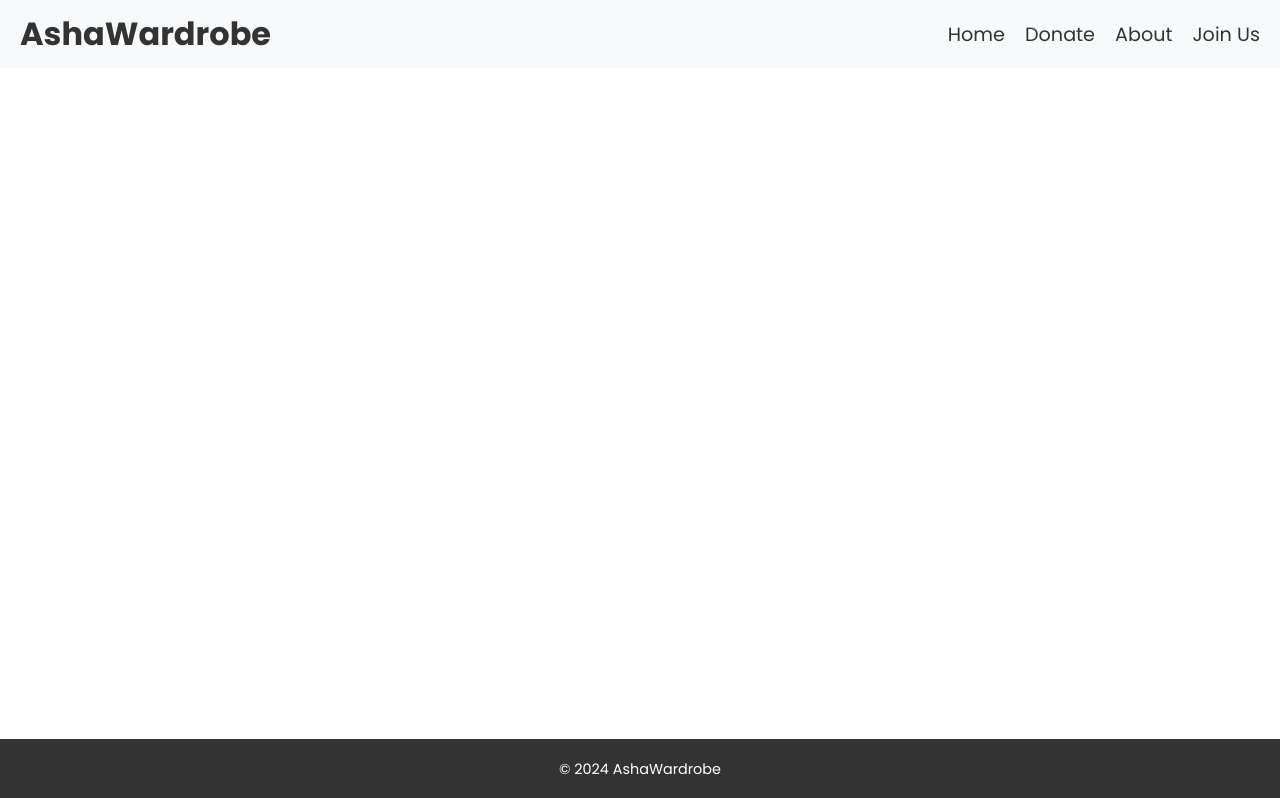
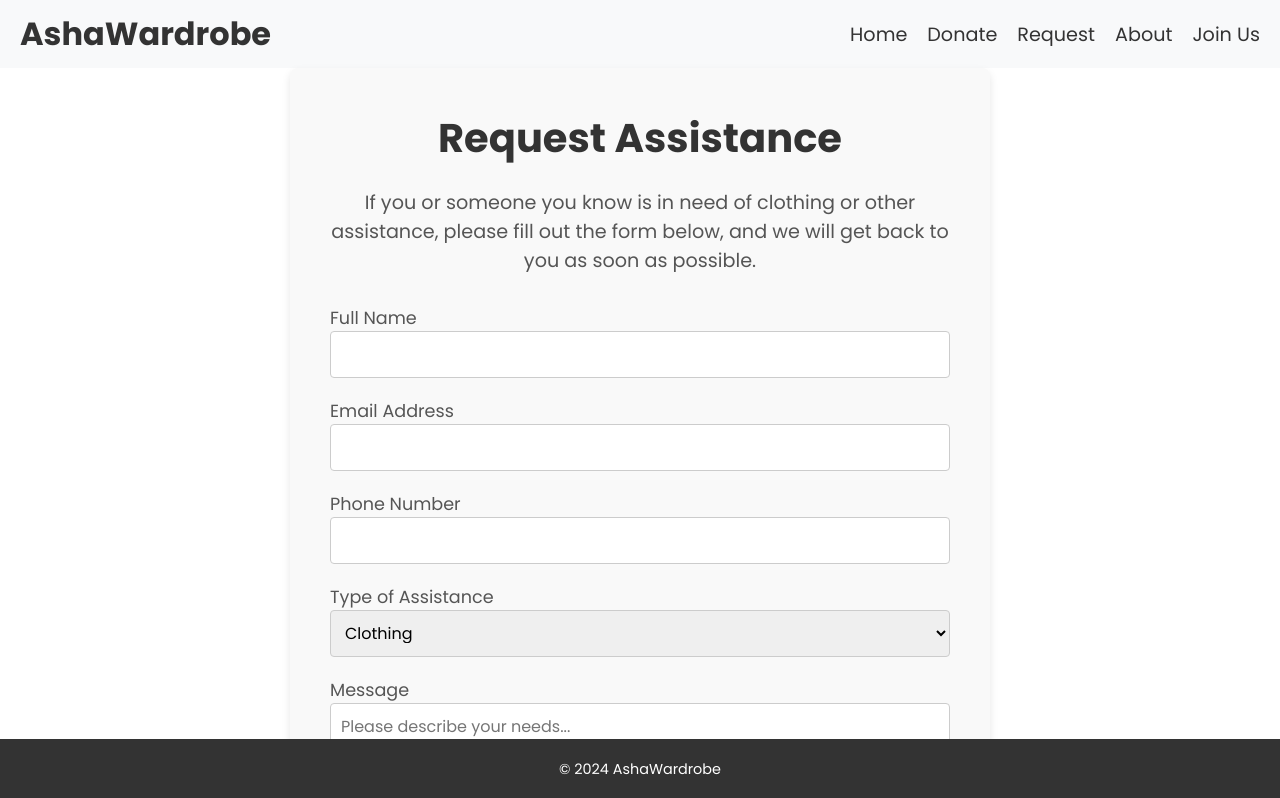
Before and after one commit to Gatsu-7/AshaWardrobe_frontend, a React (Create React App) app: page /request in a window 1280 px wide. Shown: the top 798 px of the page. Built offline with nearby package versions, Linux system fonts and the light colour scheme.

Commit message:
request added

```diff
--- a/src/App.js
+++ b/src/App.js
@@ -9,6 +9,7 @@ import "./App.css";
 import Joinus from "./pages/Joinus";
 import VolunteerProgram from "./pages/Volunteer";
 import DonationGuidelines from "./pages/Donation";
+import RequestAssistance from "./pages/Request";
 const App = () => (
   <Router>
     <div className="app">
@@ -17,6 +18,8 @@ const App = () => (
         <Routes>
           <Route path="/" element={<Home />} />
           <Route path="/donate" element={<DonationGuidelines />} />
+          <Route path="/request" element={<RequestAssistance />} />
+
           <Route path="/about" element={<About />} />
           {/* <Route path="/joinus" element={<Joinus />} /> */}
           <Route path="/joinus" element={<VolunteerProgram />} />
--- a/src/components/Header.js
+++ b/src/components/Header.js
@@ -23,6 +23,9 @@ const Header = () => {
             <Link to="/donate">Donate</Link>
           </li>
           <li>
+            <Link to="/request">Request</Link>
+          </li>
+          <li>
             <Link to="/about">About</Link>
           </li>
           <li>
--- a/src/pages/Donate.js
+++ b/src/pages/Donate.js
@@ -98,6 +98,8 @@ const API_URL = process.env.REACT_APP_API_URL;
 // console.log(API_URL);
 
 const Donate = () => {
+  const [submitted, setSubmitted] = useState(false);
+
   const [formData, setFormData] = useState({
     name: "",
     email: "",
@@ -140,6 +142,7 @@ const Donate = () => {
         console.error("Error during submission:", error);
         alert("Failed to submit donation. Please try again later.");
       });
+    setSubmitted(true);
   };
 
   return (
@@ -148,6 +151,13 @@ const Donate = () => {
       <p className="donate-description">
         Help others by donating your used clothes.
       </p>
+
+      {submitted ? (
+        <div className="thank-you-message">
+          <h2>Thank you for your request!</h2>
+          <p>We have received your application and will contact you shortly.</p>
+        </div>
+      ) : (
         <form className="donate-form" onSubmit={handleSubmit}>
           {/* <label className="donate-label">Name:</label> */}
           <input
@@ -195,6 +205,7 @@ const Donate = () => {
             Donate
           </button>
         </form>
+      )}
     </div>
   );
 };
--- /dev/null
+++ b/src/pages/Request.js
@@ -0,0 +1,137 @@
+import React, { useState } from "react";
+import "./RequestAssistance.css";
+
+const API_URL = process.env.REACT_APP_API_URL;
+
+const RequestAssistance = () => {
+  const initialFormData = {
+    name: "",
+    email: "",
+    phone: "",
+    assistanceType: "clothing",
+    message: "",
+  };
+
+  const [formData, setFormData] = useState(initialFormData);
+  const [submitted, setSubmitted] = useState(false);
+
+  const handleChange = (e) => {
+    setFormData({ ...formData, [e.target.name]: e.target.value });
+  };
+
+  const handleSubmit = (e) => {
+    e.preventDefault();
+    fetch(`${API_URL}api/request`, {
+      method: "POST",
+      headers: {
+        "Content-Type": "application/json",
+      },
+      body: JSON.stringify(formData),
+    })
+      .then((response) => response.json())
+      .then((data) => {
+        console.log(data);
+        alert("Application submitted successfully!");
+        setFormData(initialFormData); // Reset form fields
+      })
+      .catch((error) => {
+        console.error(error);
+        alert("Failed to submit application");
+      });
+    console.log(formData);
+    setSubmitted(true);
+  };
+
+  return (
+    <div className="request-assistance-section">
+      <h1 className="request-title">Request Assistance</h1>
+      <p className="request-description">
+        If you or someone you know is in need of clothing or other assistance,
+        please fill out the form below, and we will get back to you as soon as
+        possible.
+      </p>
+
+      {submitted ? (
+        <div className="thank-you-message">
+          <h2>Thank you for your request!</h2>
+          <p>We have received your application and will contact you shortly.</p>
+        </div>
+      ) : (
+        <form className="request-form" onSubmit={handleSubmit}>
+          <label htmlFor="name" className="form-label">
+            Full Name
+          </label>
+          <input
+            type="text"
+            id="name"
+            name="name"
+            value={formData.name}
+            onChange={handleChange}
+            className="form-input"
+            required
+          />
+
+          <label htmlFor="email" className="form-label">
+            Email Address
+          </label>
+          <input
+            type="email"
+            id="email"
+            name="email"
+            value={formData.email}
+            onChange={handleChange}
+            className="form-input"
+            required
+          />
+
+          <label htmlFor="phone" className="form-label">
+            Phone Number
+          </label>
+          <input
+            type="tel"
+            id="phone"
+            name="phone"
+            value={formData.phone}
+            onChange={handleChange}
+            className="form-input"
+          />
+
+          <label htmlFor="assistanceType" className="form-label">
+            Type of Assistance
+          </label>
+          <select
+            id="assistanceType"
+            name="assistanceType"
+            value={formData.assistanceType}
+            onChange={handleChange}
+            className="form-select"
+          >
+            <option value="clothing">Clothing</option>
+            <option value="shelter">Shelter</option>
+            <option value="food">Food</option>
+            <option value="other">Other</option>
+          </select>
+
+          <label htmlFor="message" className="form-label">
+            Message
+          </label>
+          <textarea
+            id="message"
+            name="message"
+            value={formData.message}
+            onChange={handleChange}
+            className="form-textarea"
+            placeholder="Please describe your needs..."
+            required
+          ></textarea>
+
+          <button type="submit" className="submit-button">
+            Submit Request
+          </button>
+        </form>
+      )}
+    </div>
+  );
+};
+
+export default RequestAssistance;
--- /dev/null
+++ b/src/pages/RequestAssistance.css
@@ -0,0 +1,75 @@
+.request-assistance-section {
+  max-width: 700px;
+  margin: 0 auto;
+  padding: 40px;
+  background-color: #f9f9f9;
+  border-radius: 8px;
+  box-shadow: 0 4px 8px rgba(0, 0, 0, 0.1);
+  margin-bottom: 2rem;
+}
+
+.request-title {
+  font-size: 2.5em;
+  color: #333;
+  text-align: center;
+  margin-bottom: 20px;
+}
+
+.request-description {
+  font-size: 1.2em;
+  text-align: center;
+  color: #555;
+  margin-bottom: 30px;
+}
+
+.form-label {
+  font-size: 1.1em;
+  color: #555;
+  margin-bottom: 8px;
+}
+
+.form-input,
+.form-textarea,
+.form-select {
+  width: 100%;
+  padding: 10px;
+  margin-bottom: 20px;
+  border: 1px solid #ccc;
+  border-radius: 4px;
+  font-size: 1em;
+}
+
+.form-textarea {
+  height: 100px;
+  resize: vertical;
+}
+
+.submit-button {
+  width: 100%;
+  padding: 15px;
+  background-color: #007bff;
+  color: white;
+  font-size: 1.2em;
+  border: none;
+  border-radius: 4px;
+  cursor: pointer;
+  transition: background-color 0.3s;
+}
+
+.submit-button:hover {
+  background-color: #0056b3;
+}
+
+.thank-you-message {
+  text-align: center;
+  color: #007bff;
+}
+
+.thank-you-message h2 {
+  font-size: 2em;
+  margin-bottom: 10px;
+}
+
+.thank-you-message p {
+  font-size: 1.2em;
+}
```
Lines whose indentation alone changed are shown as unchanged.
